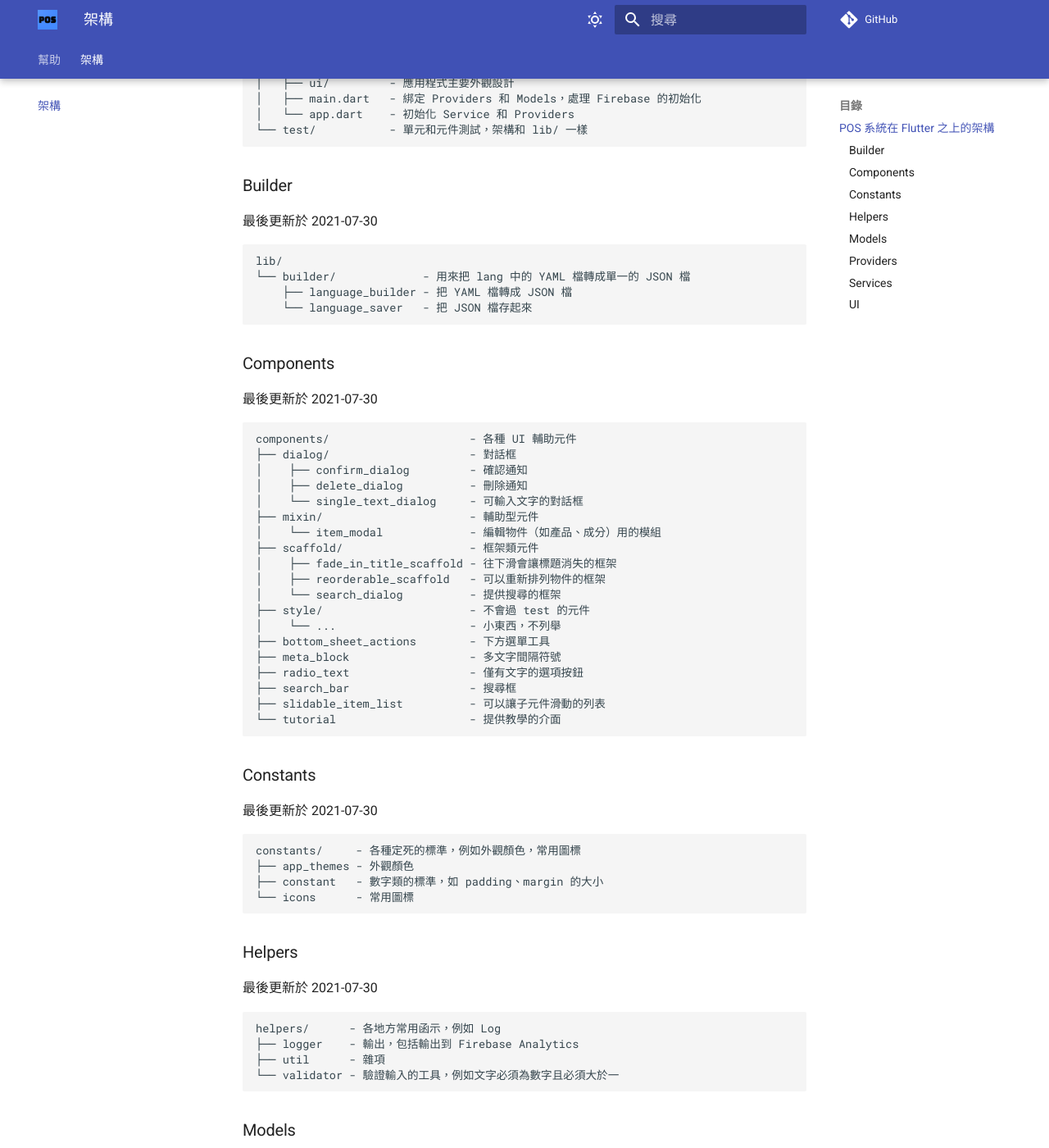
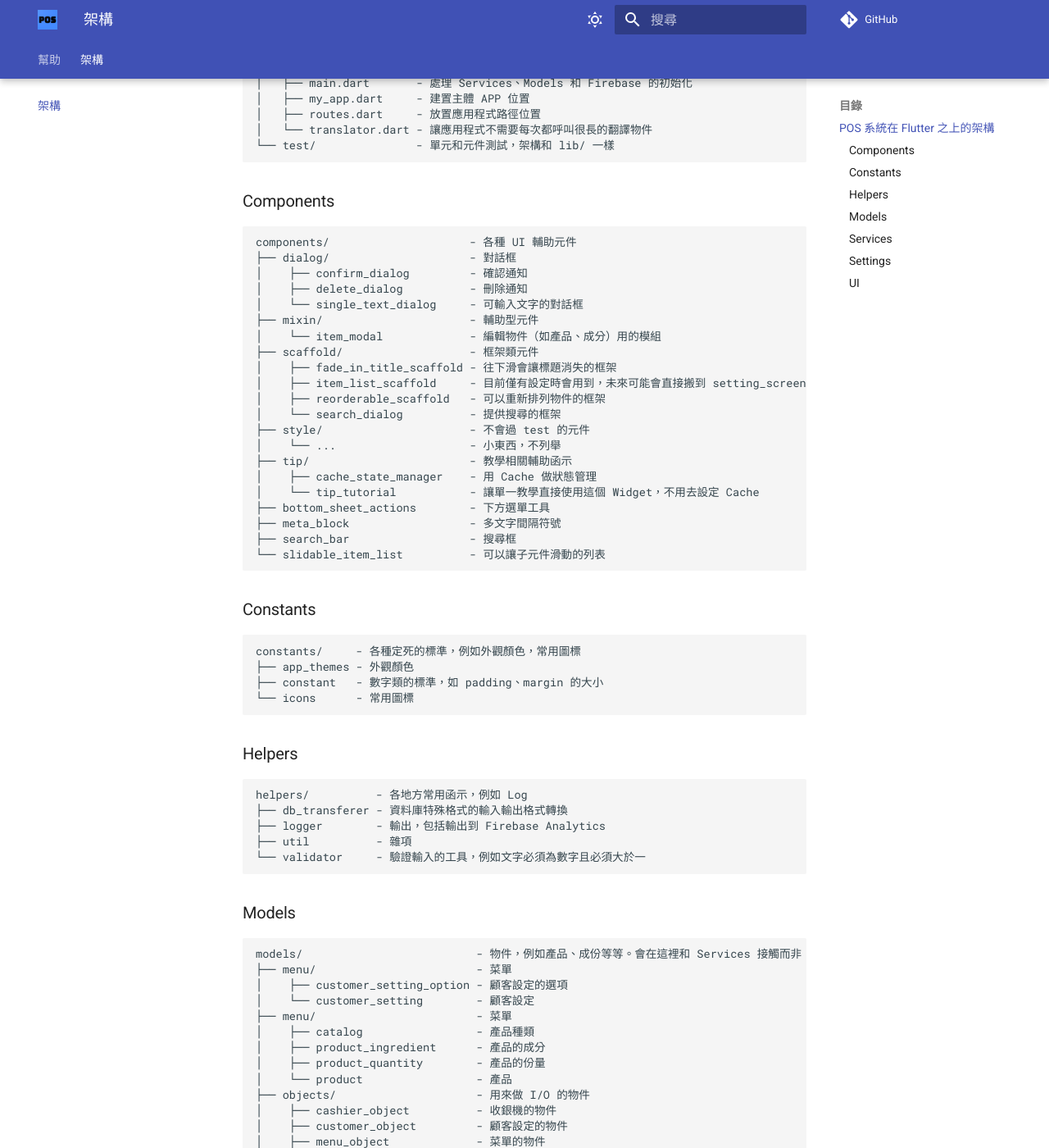
Before and after one commit to evan361425/flutter-pos-system, an MkDocs documentation site: the page built from docs/about/structure.md, in a window 1280 px wide and 1400 px high, scrolled down 859 px. Shown: the whole window at 82% size. Built offline with MkDocs 1.6.1 and Material for MkDocs 9.7.7, drawn with Linux system fonts in a browser that asks for light colours; comment, search, counter and statistics services are not loaded; some of the changed text lies outside the part shown.

Commit message:
Update docs structure

````diff
--- a/docs/about/structure.md
+++ b/docs/about/structure.md
@@ -12,40 +12,28 @@
 
 ## POS 系統在 Flutter 之上的架構
 
-主要架構，最後更新於 2021-07-30
+**主要架構**
 
 ```
 .
-├── assets/         - 各種圖片，未來可能會放字體
-├── lang/           - 應用程式內的文字，和各語言的翻譯（實質僅有 zh-TW）
-├── lib/            - 主要邏輯
-│   ├── builder/    - 用來把 lang 中的 YAML 檔轉成單一的 JSON 檔
-│   ├── components/ - 各種 UI 輔助元件
-│   ├── constants/  - 各種定死的標準，例如外觀顏色，常用圖標
-│   ├── helpers/    - 各地方常用函示，例如 Log
-│   ├── models/     - 物件，例如產品、成份等等。會在這裡和 Services 接觸而非 UI 裡面
-│   ├── providers/  - 使用者可以調整的設定，例如主題、語言
-│   ├── services/   - 和應用程式外部溝通的工具，例如 DB
-│   ├── ui/         - 應用程式主要外觀設計
-│   ├── main.dart   - 綁定 Providers 和 Models，處理 Firebase 的初始化
-│   └── app.dart    - 初始化 Service 和 Providers
-└── test/           - 單元和元件測試，架構和 lib/ 一樣
-```
-
-### Builder
-
-最後更新於 2021-07-30
-
-```
-lib/
-└── builder/             - 用來把 lang 中的 YAML 檔轉成單一的 JSON 檔
-    ├── language_builder - 把 YAML 檔轉成 JSON 檔
-    └── language_saver   - 把 JSON 檔存起來
+├── assets/             - 各種圖片，未來可能會放字體
+├── lib/                - 主要邏輯
+│   ├── components/     - 各種 UI 輔助元件
+│   ├── constants/      - 各種定死的標準，例如外觀顏色，常用圖標
+│   ├── helpers/        - 各地方常用函示，例如 Log
+│   ├── l10n/           - 應用程式內的文字，和各語言的翻譯（實質僅有 zh-TW）
+│   ├── models/         - 物件，例如產品、成份等等。會在這裡和 Services 接觸而非 UI 裡面
+│   ├── services/       - 和應用程式外部溝通的工具，例如 DB
+│   ├── settings/       - 使用者可以調整的設定，例如主題、語言和外觀
+│   ├── ui/             - 應用程式主要外觀設計
+│   ├── main.dart       - 處理 Services、Models 和 Firebase 的初始化
+│   ├── my_app.dart     - 建置主體 APP 位置
+│   ├── routes.dart     - 放置應用程式路徑位置
+│   └── translator.dart - 讓應用程式不需要每次都呼叫很長的翻譯物件
+└── test/               - 單元和元件測試，架構和 lib/ 一樣
 ```
 
 ### Components
-
-最後更新於 2021-07-30
 
 ```
 components/                     - 各種 UI 輔助元件
@@ -57,21 +45,21 @@
 │    └── item_modal             - 編輯物件（如產品、成分）用的模組
 ├── scaffold/                   - 框架類元件
 │    ├── fade_in_title_scaffold - 往下滑會讓標題消失的框架
+│    ├── item_list_scaffold     - 目前僅有設定時會用到，未來可能會直接搬到 setting_screen
 │    ├── reorderable_scaffold   - 可以重新排列物件的框架
 │    └── search_dialog          - 提供搜尋的框架
 ├── style/                      - 不會過 test 的元件
 │    └── ...                    - 小東西，不列舉
+├── tip/                        - 教學相關輔助函示
+│    ├── cache_state_manager    - 用 Cache 做狀態管理
+│    └── tip_tutorial           - 讓單一教學直接使用這個 Widget，不用去設定 Cache
 ├── bottom_sheet_actions        - 下方選單工具
 ├── meta_block                  - 多文字間隔符號
-├── radio_text                  - 僅有文字的選項按鈕
 ├── search_bar                  - 搜尋框
-├── slidable_item_list          - 可以讓子元件滑動的列表
-└── tutorial                    - 提供教學的介面
+└── slidable_item_list          - 可以讓子元件滑動的列表
 ```
 
 ### Constants
-
-最後更新於 2021-07-30
 
 ```
 constants/     - 各種定死的標準，例如外觀顏色，常用圖標
@@ -82,73 +70,73 @@
 
 ### Helpers
 
-最後更新於 2021-07-30
-
 ```
-helpers/      - 各地方常用函示，例如 Log
-├── logger    - 輸出，包括輸出到 Firebase Analytics
-├── util      - 雜項
-└── validator - 驗證輸入的工具，例如文字必須為數字且必須大於一
+helpers/          - 各地方常用函示，例如 Log
+├── db_transferer - 資料庫特殊格式的輸入輸出格式轉換
+├── logger        - 輸出，包括輸出到 Firebase Analytics
+├── util          - 雜項
+└── validator     - 驗證輸入的工具，例如文字必須為數字且必須大於一
 ```
 
 ### Models
 
-最後更新於 2021-07-30
-
 ```
-models/                     - 物件，例如產品、成份等等。會在這裡和 Services 接觸而非 UI 裡面
-├── menu/                   - 菜單
-│    ├── catalog            - 產品種類
-│    ├── product_ingredient - 產品得成分
-│    ├── product_quantity   - 產品的份量
-│    └── product            - 產品
-├── objects/                - 用來做 I/O 的物件
-│    ├── cashier_object     - 收銀機的物件
-│    ├── menu_object        - 菜單的物件
-│    ├── order_object       - 訂單的物件
-│    └── stock_object       - 庫存的物件
-├── order/                  - 訂單
-│    ├── order_ingredient   - 訂單的成份設定
-│    └── order_product      - 訂單的產品設定
-├── repository/             - 物件庫
-│    ├── cart               - 訂單的物件庫，購物車
-│    ├── cashier            - 收銀機的物件庫
-│    ├── menu               - 菜單的物件庫
-│    ├── quantities         - 份量的物件庫
-│    ├── replenisher        - 補貨的物件庫
-│    ├── seller             - 點單的物件庫，賣家，用來處理把訂單丟進 DB
-│    └── stock              - 庫存的物件庫，雖然 inventory 這名稱比較適合，但為時已晚
-├── stock/                  - 庫存
-│    ├── ingredient         - 庫存的成份
-│    ├── quantity           - 庫存的成分數量
-│    └── replenishment      - 庫存的補貨
-├── model_object            - object 的基本物件
-├── model                   - model 的基本物件
-└── repository              - repository 的基本物件
-```
-
-### Providers
-
-最後更新於 2021-07-30
-
-```
-providers/            - 使用者可以調整的設定，例如主題、語言
-├── currency_provider - 幣種，目前尚無使用，僅是預先做好，未來有需要可以開
-├── language_provider - 語言
-└── theme_provider    - 主題，目前僅有日光和暗色
+models/                          - 物件，例如產品、成份等等。會在這裡和 Services 接觸而非 UI 裡面
+├── menu/                        - 菜單
+│    ├── customer_setting_option - 顧客設定的選項
+│    └── customer_setting        - 顧客設定
+├── menu/                        - 菜單
+│    ├── catalog                 - 產品種類
+│    ├── product_ingredient      - 產品的成分
+│    ├── product_quantity        - 產品的份量
+│    └── product                 - 產品
+├── objects/                     - 用來做 I/O 的物件
+│    ├── cashier_object          - 收銀機的物件
+│    ├── customer_object         - 顧客設定的物件
+│    ├── menu_object             - 菜單的物件
+│    ├── order_object            - 訂單的物件
+│    └── stock_object            - 庫存的物件
+├── order/                       - 訂單
+│    └── order_product           - 訂單的產品設定
+├── repository/                  - 物件庫
+│    ├── cart_ingredients        - 訂單時，產品的成份管理
+│    ├── cart                    - 訂單的物件庫，購物車
+│    ├── cashier                 - 收銀機的物件庫
+│    ├── customer_settings       - 顧客設定的物件庫
+│    ├── menu                    - 菜單的物件庫
+│    ├── quantities              - 份量的物件庫
+│    ├── replenisher             - 補貨的物件庫
+│    ├── seller                  - 點單的物件庫，賣家，用來處理把訂單丟進 DB
+│    └── stock                   - 庫存的物件庫，雖然 inventory 這名稱比較適合，但為時已晚
+├── stock/                       - 庫存
+│    ├── ingredient              - 庫存的成份
+│    ├── quantity                - 庫存的成分數量
+│    └── replenishment           - 庫存的補貨
+├── model_object                 - object 的基本物件
+├── model                        - model 的基本物件
+└── repository                   - repository 的基本物件
 ```
 
 ### Services
 
-最後更新於 2021-07-30
+```
+services/               - 和應用程式外部溝通的工具，例如 DB
+├── cache               - 記錄使用者的設定和行為，例如是否看過 tutorial
+├── database            - 紀錄點單等多筆的資料，Sqlite
+├── database_migrations - database 不同版本時整合的紀錄
+└── storage             - 紀錄菜單和庫存等高變種的資料，NoSQL
+```
+
+### Settings
 
 ```
-services/       - 和應用程式外部溝通的工具，例如 DB
-├── migrations/ - database 不同版本時整合的紀錄
-│    └── ...    - 各版本，未來也許會開一個頁面來說明？
-├── cache       - 記錄使用者的設定和行為，例如是否看過 tutorial
-├── database    - 紀錄點單等多筆的資料，Sqlite
-└── storage     - 紀錄菜單和庫存等高變種的資料，NoSQL
+settings/                   - 使用者可以調整的設定，例如主題、語言
+├── currency_setting        - 幣種，目前尚無使用，僅是預先做好，未來有需要可以開
+├── language_setting        - 語言
+├── order_awakening_setting - 點餐時是否關閉螢幕的設定
+├── order_outlook_setting   - 點餐時的外觀設定
+├── setting                 - 設定的介面
+└── theme_setting           - 主題，目前僅有日光和暗色
 ```
 
 ### UI
@@ -163,13 +151,12 @@
 └── feature_tutorial - 功能的教學，不會在下表中列出來
 ```
 
-最後更新於 2021-07-30
-
 ```
 ui/                    - 應用程式主要外觀設計
 ├── analysis/          - 分析點單
 ├── cashier/           - 收銀機
 │    └── changer       - 換錢
+├── customer/          - 顧客設定
 ├── home/              - 主頁
 ├── menu/              - 菜單
 │    ├── catalog/      - 產品種類
@@ -178,7 +165,6 @@
 │    ├── cart          - 購物車
 │    └── cashier       - 結帳
 ├── setting/           - 設定
-├── splash/            - 過場畫面，目前僅有開始時的過場畫面
 └── stock/             - 庫存
      ├── quantity      - 成分數量
      └── replenishment - 補貨
````
